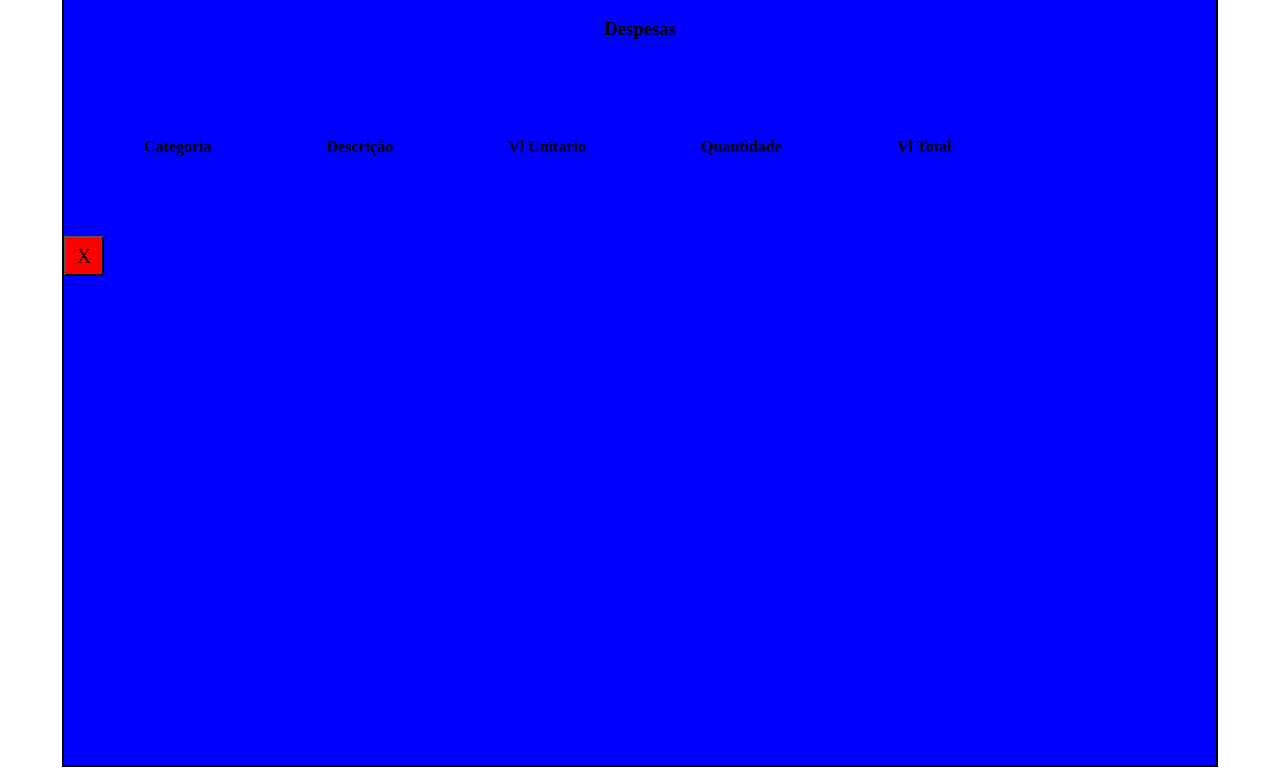
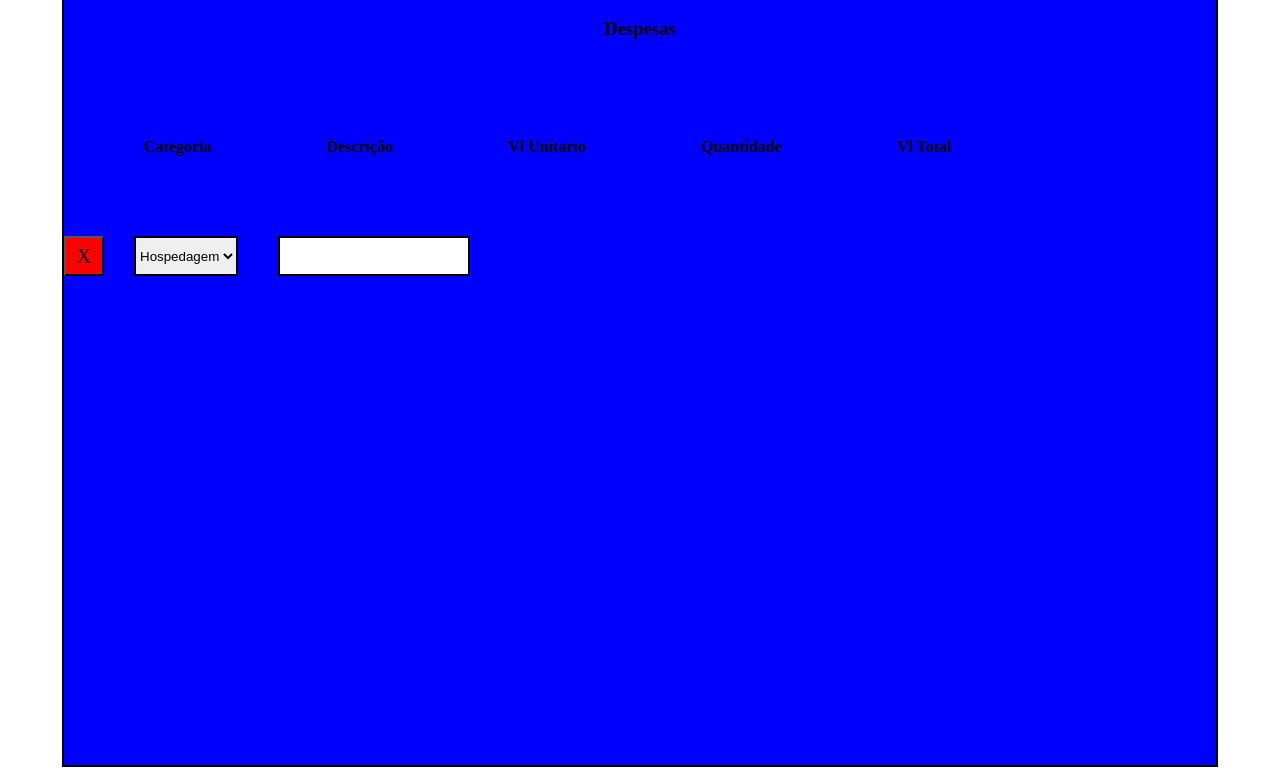
Before and after one commit to IghorDrummond/Projeto-Dev-Start-, a plain HTML site: page Formulario/Formulario.html in a window 1280 px wide. Shown: the part 1272-2047 px from the top of the page. Drawn offline with Linux system fonts and the light colour scheme.

Commit message:
modified formulario.html

```diff
--- a/Formulario/Formulario.html
+++ b/Formulario/Formulario.html
@@ -126,7 +126,31 @@
 				background-color: red;
 
 			}
+			#botão{
+
+			}
+			#seleção{
+				height: 40px;.
+				font: 15px black ;
+				float: left;
+				position: relative;
+				left: 30px;
+				border: 2px solid black;
+
+			}
+			#descrição1{
+				height: 40px;
+				font: 15px black;
+				float: left;
+				position: relative;
+				left: 70px;
+				border: 2px solid black;
+
+			}
 		</style>
+		<script>
+
+		</script>
 	</head>
 	<body>
 		<div id="geral">
@@ -189,6 +213,15 @@
 						</thead>
 					</table>
 							<button id="botão" type="button" onclick="">X</button>
+							<select id="seleção">
+								<option>Hospedagem</option>
+								<option>Pedagio </option>
+								<option>Combustivel</option>
+								<option>Alimentação </option>
+								<option>Outra </option>
+							</select>
+							<input id="descrição1" type="text">
+
 
 
 
```
